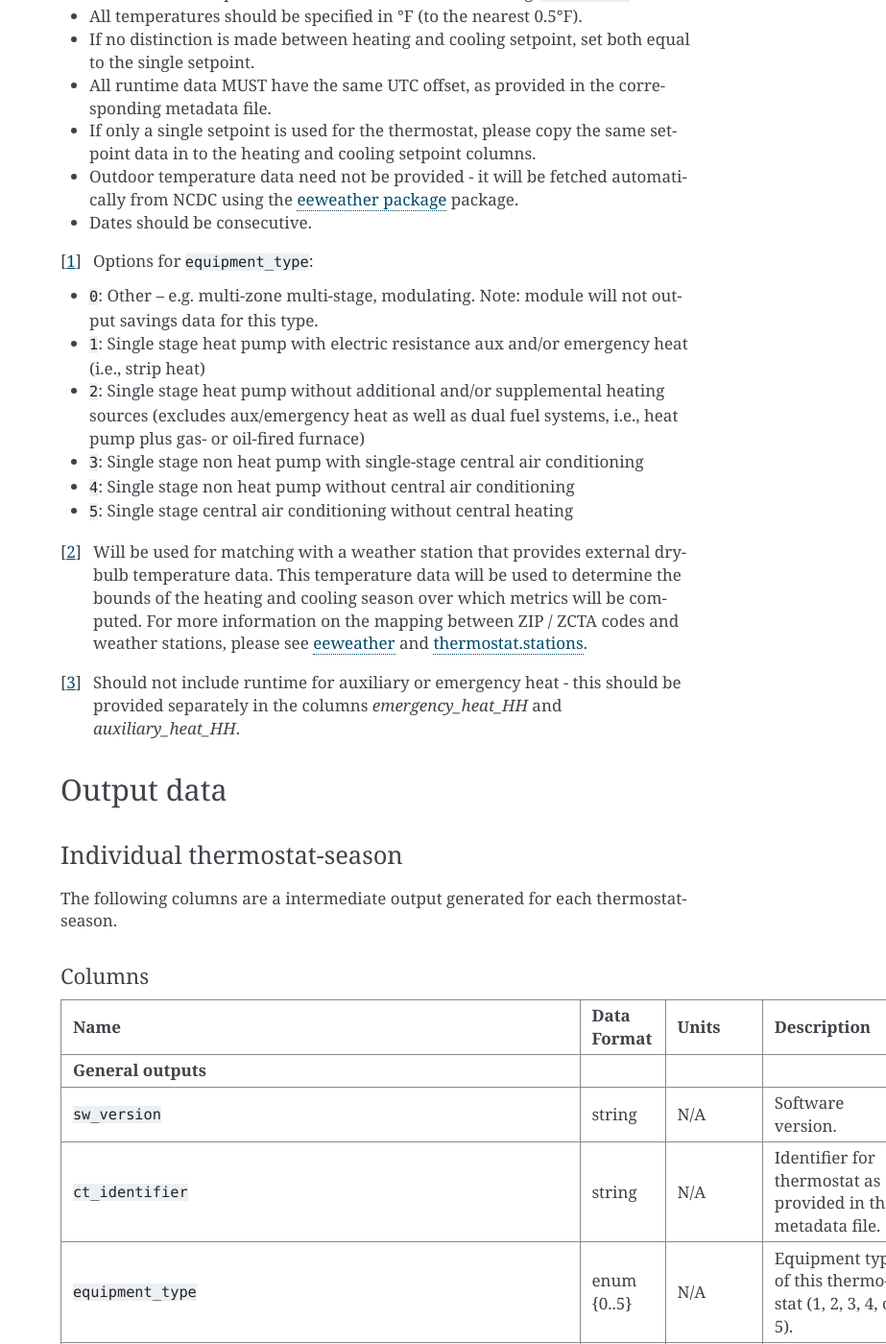
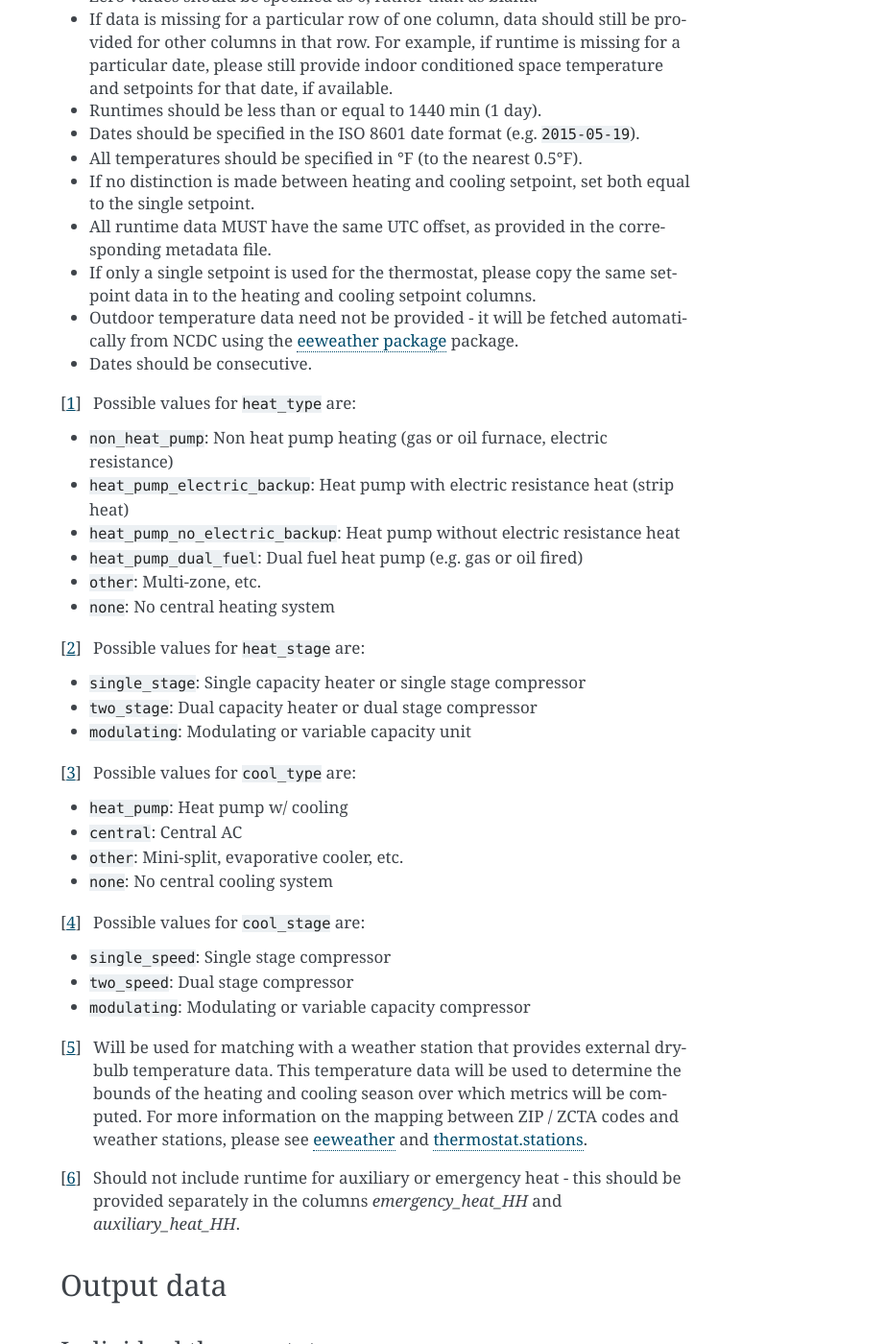
Before and after one commit to EPAENERGYSTAR/epathermostat, a Sphinx documentation site: the page built from docs/data_files.rst, in a window 1280 px wide and 1400 px high, scrolled down 2110 px. Shown: the whole window at 96% size, without its empty margins (357-1280 px from the left). Built offline with Sphinx 7.4.7, drawn with Linux system fonts in a browser that asks for light colours; some of the changed text lies outside the part shown.

Commit message:
Adding nmotes on types and stages in metadata file

```diff
--- a/docs/data_files.rst
+++ b/docs/data_files.rst
@@ -24,8 +24,11 @@ Columns
 Name                           Data Format      Units Description
 ------------------------------ ---------------- ----- -----------
 :code:`thermostat_id`          string           N/A   A uniquely identifying marker for the thermostat.
-:code:`equipment_type`         enum, {0..5}     N/A   The type of controlled HVAC heating and cooling equipment. [#]_
-:code:`zipcode`                string, 5 digits N/A   The ZIP code in which the thermostat is installed [#]_.
+:code:`heat_type`              string           N/A   The type of controlled HVAC heating equipment. [#]_
+:code:`heat_stage`             string           N/A   The stages of controlled HVAC heating equipment. [#]_
+:code:`cool_type`              string           N/A   The type of controlled HVAC cooling equipment. [#]_
+:code:`cool_stage`             string           N/A   The stages of controlled HVAC cooling equipment. [#]_
+:code:`zipcode`                string, 5 digits N/A   The ZIP code in which the thermostat is installed. [#]_
 :code:`utc_offset`             string           N/A   The UTC offset of the times in the corresponding interval data CSV. (e.g. "-0700")
 :code:`interval_data_filename` string           N/A   The filename of the interval data file corresponding to this thermostat. Should be specified relative to the location of the metadata file.
 ============================== ================ ===== ===========
@@ -75,15 +78,33 @@ Name                         Data Format             Units    Description
   automatically from NCDC using the `eeweather package <http://eeweather.openee.io/en/latest/index.html>`_ package.
 - Dates should be consecutive.
 
-.. [#] Options for :code:`equipment_type`:
+.. [#] Possible values for :code:`heat_type` are:
 
-   - :code:`0`: Other – e.g. multi-zone multi-stage, modulating. Note: module will
-     not output savings data for this type.
-   - :code:`1`: Single stage heat pump with electric resistance aux and/or emergency heat (i.e., strip heat)
-   - :code:`2`: Single stage heat pump without additional and/or supplemental heating sources (excludes aux/emergency heat as well as dual fuel systems, i.e., heat pump plus gas- or oil-fired furnace)
-   - :code:`3`: Single stage non heat pump with single-stage central air conditioning
-   - :code:`4`: Single stage non heat pump without central air conditioning
-   - :code:`5`: Single stage central air conditioning without central heating
+    - :code:`non_heat_pump`: Non heat pump heating (gas or oil furnace, electric resistance)
+    - :code:`heat_pump_electric_backup`: Heat pump with electric resistance heat (strip heat)
+    - :code:`heat_pump_no_electric_backup`: Heat pump without electric resistance heat
+    - :code:`heat_pump_dual_fuel`: Dual fuel heat pump (e.g. gas or oil fired)
+    - :code:`other`: Multi-zone, etc.
+    - :code:`none`: No central heating system
+
+.. [#] Possible values for :code:`heat_stage` are:
+
+    - :code:`single_stage`: Single capacity heater or single stage compressor
+    - :code:`two_stage`: Dual capacity heater or dual stage compressor
+    - :code:`modulating`: Modulating or variable capacity unit
+
+.. [#] Possible values for :code:`cool_type` are:
+
+    - :code:`heat_pump`: Heat pump w/ cooling
+    - :code:`central`: Central AC
+    - :code:`other`: Mini-split, evaporative cooler, etc.
+    - :code:`none`: No central cooling system
+
+.. [#] Possible values for :code:`cool_stage` are:
+
+    - :code:`single_speed`: Single stage compressor
+    - :code:`two_speed`: Dual stage compressor
+    - :code:`modulating`: Modulating or variable capacity compressor
 
 .. [#] Will be used for matching with a weather station that provides external
    dry-bulb temperature data. This temperature data will be used to determine
```
